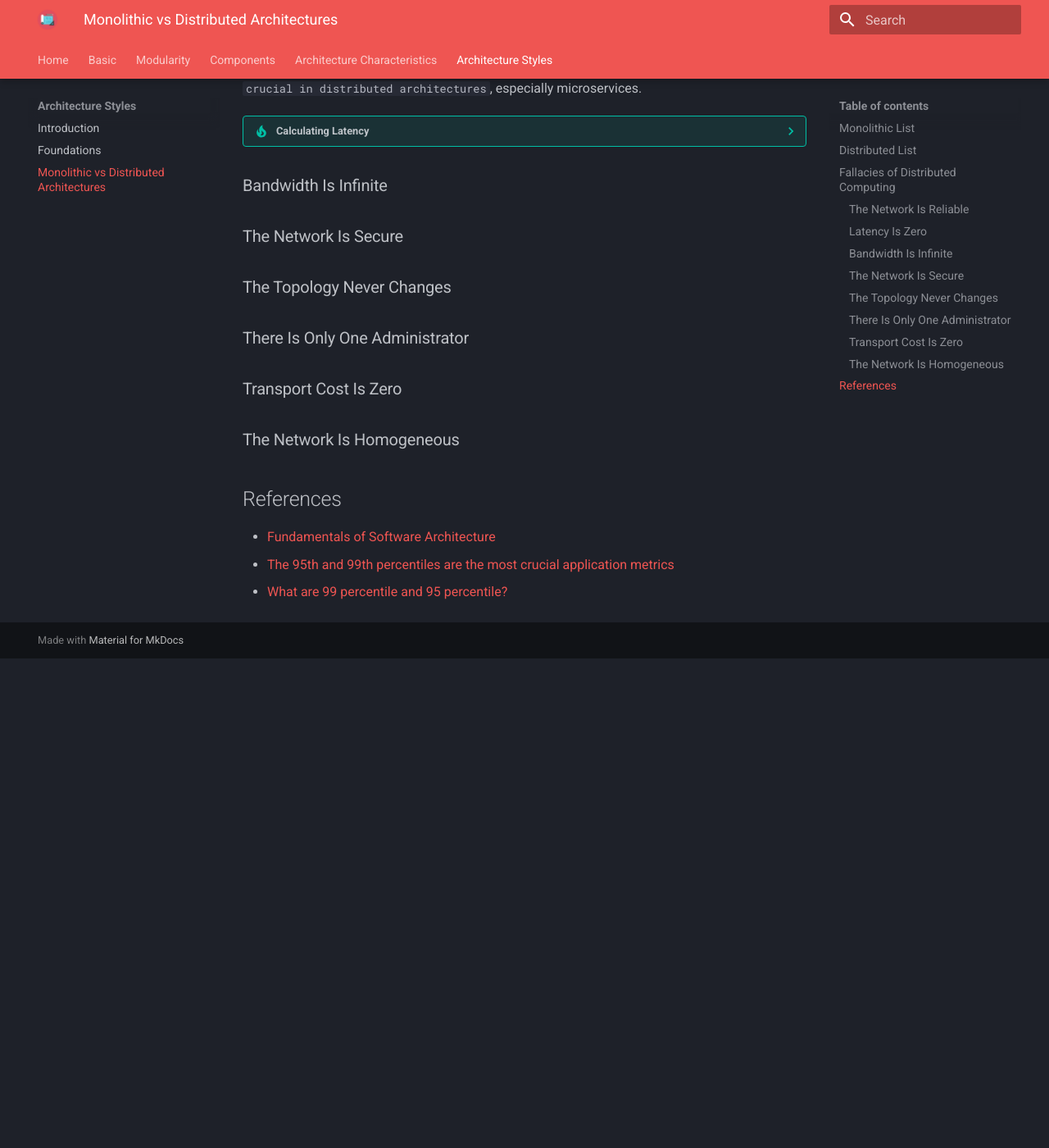
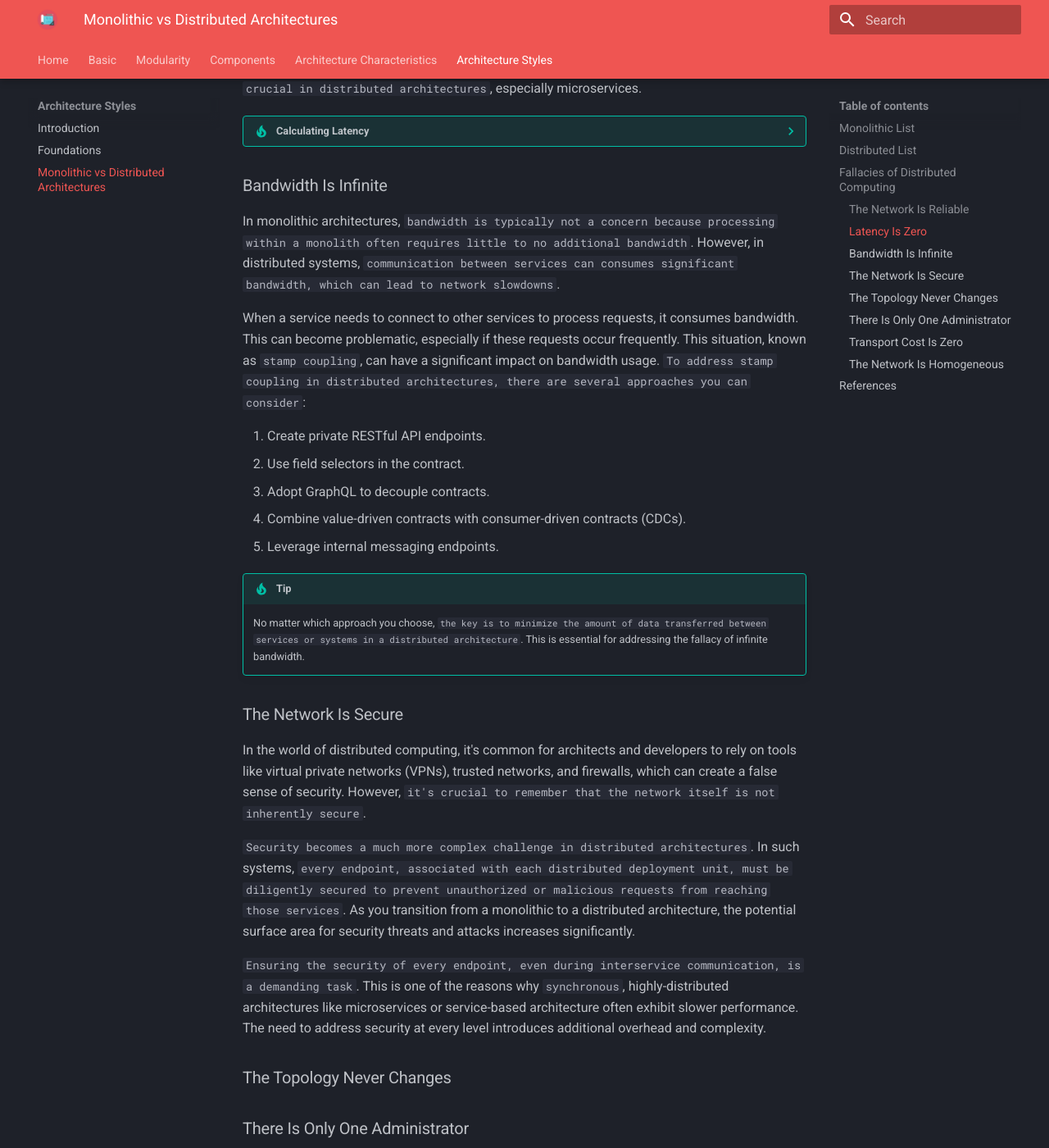
Before and after one commit to RomeroGabriel/mastering-software-architecture, an MkDocs documentation site: the page built from documentation/arch_styles/mono_distributed.md, in a window 1280 px wide and 1400 px high, scrolled down 1275 px. Shown: the whole window at 82% size. Built offline with MkDocs 1.6.1 and Material for MkDocs 9.7.7, drawn with Linux system fonts in a browser that asks for light colours; before the commit the page ends 2078 px from its top, so only the background shows below that.

```diff
--- a/documentation/arch_styles/mono_distributed.md
+++ b/documentation/arch_styles/mono_distributed.md
@@ -33,7 +33,26 @@
 
 ### Bandwidth Is Infinite
 
+In monolithic architectures, `bandwidth is typically not a concern because processing within a monolith often requires little to no additional bandwidth`. However, in distributed systems, `communication between services can consumes significant bandwidth, which can lead to network slowdowns`.
+
+When a service needs to connect to other services to process requests, it consumes bandwidth. This can become problematic, especially if these requests occur frequently. This situation, known as `stamp coupling`, can have a significant impact on bandwidth usage. `To address stamp coupling in distributed architectures, there are several approaches you can consider`:
+
+1. Create private RESTful API endpoints.
+1. Use field selectors in the contract.
+1. Adopt GraphQL to decouple contracts.
+1. Combine value-driven contracts with consumer-driven contracts (CDCs).
+1. Leverage internal messaging endpoints.
+
+!!! tip
+    No matter which approach you choose, `the key is to minimize the amount of data transferred between services or systems in a distributed architecture`. This is essential for addressing the fallacy of infinite bandwidth.
+
 ### The Network Is Secure
+
+In the world of distributed computing, it's common for architects and developers to rely on tools like virtual private networks (VPNs), trusted networks, and firewalls, which can create a false sense of security. However, `it's crucial to remember that the network itself is not inherently secure`.
+
+`Security becomes a much more complex challenge in distributed architectures`. In such systems, `every endpoint, associated with each distributed deployment unit, must be diligently secured to prevent unauthorized or malicious requests from reaching those services`. As you transition from a monolithic to a distributed architecture, the potential surface area for security threats and attacks increases significantly.
+
+`Ensuring the security of every endpoint, even during interservice communication, is a demanding task`. This is one of the reasons why `synchronous`, highly-distributed architectures like microservices or service-based architecture often exhibit slower performance. The need to address security at every level introduces additional overhead and complexity.
 
 ### The Topology Never Changes
 
```
